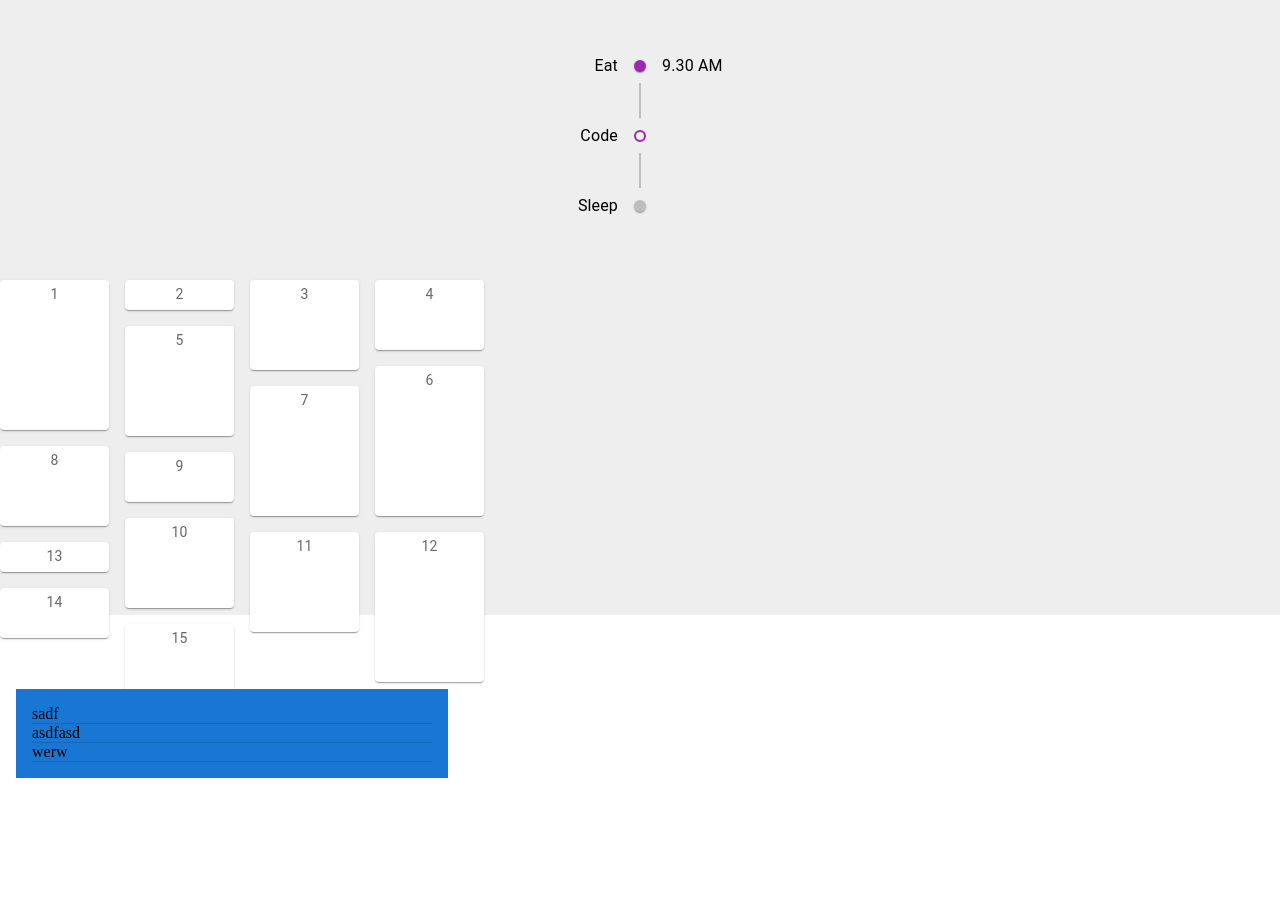
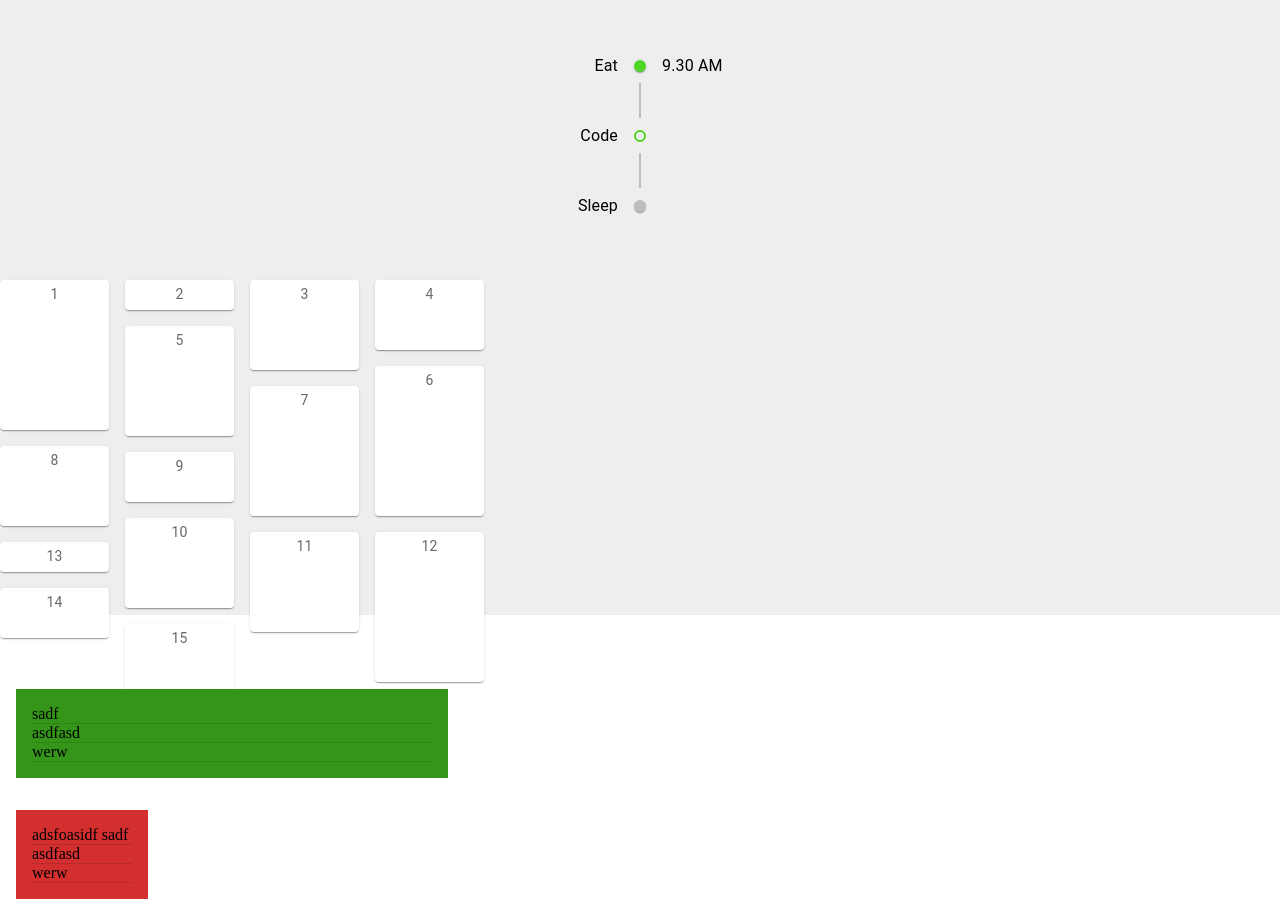
Before and after one commit to SantoshReddyBujala/Reactwebtype, a React (Create React App) app: page / in a window 1280 px wide. Shown: the part 185-1084 px from the top of the page. Before the commit the page ends 963 px from the top, so only its background shows below. Built offline with nearby package versions, Linux system fonts and the light colour scheme; a web font is replaced by a local one.

Commit message:
Custom theme completed

```diff
--- a/src/App.tsx
+++ b/src/App.tsx
@@ -38,9 +38,22 @@ import MuiTabs from "./components/MuiTabs";
 import MuiTimeline from "./components/MuiTimeline";
 import MuiMasonry from "./components/Masonry";
 import MuiResponsiveness from "./components/MuiResponsiveness";
+import { createTheme, ThemeProvider } from "@mui/material";
+
+const theme = createTheme({
+  status: {
+    danger: "#d32f2f",
+  },
+  palette: {
+    secondary: {
+      main: "#4dd623",
+    },
+  },
+});
 
 const App: React.FC = () => {
   return (
+    <ThemeProvider theme={theme}>
       <div className="app">
         <MuiMenu />
         <MuiDate />
@@ -82,6 +95,7 @@ const App: React.FC = () => {
       <MuiTypography /> */}
         {/* <MuiBottomNav /> */}
       </div>
+    </ThemeProvider>
   );
 };
 
--- a/src/components/MuiResponsiveness.tsx
+++ b/src/components/MuiResponsiveness.tsx
@@ -1,19 +1,32 @@
-import { Box, Divider } from "@mui/material";
+import { Box, Divider, styled } from "@mui/material";
 import React from "react";
+
+const StyledBox = styled(Box)(({ theme }) => ({
+  height: "100px",
+  width: "100px",
+  backgroundColor: theme.status.danger,
+  margin: "16px",
+  padding: "16px",
+}));
 
 const MuiResponsiveness = () => {
   return (
+    <>
       <Box
         sx={{
           height: "300px !important",
           width: { xs: 100, sm: 200, md: 300, lg: 400, xl: 500 },
-        bgcolor: "primary.main",
+          bgcolor: "secondary.dark",
           m: "16px",
           p: "16px",
         }}
       >
         sadf <Divider /> asdfasd <Divider /> werw <Divider />
       </Box>
+      <StyledBox>
+        adsfoasidf sadf <Divider /> asdfasd <Divider /> werw <Divider />
+      </StyledBox>
+    </>
   );
 };
 
--- /dev/null
+++ b/src/theme.d.ts
@@ -0,0 +1,14 @@
+import { ThemeOptions } from "@mui/material/styles";
+
+declare module '@mui/material/styles' {
+    interface Theme {
+        status: {
+            danger: string
+        }
+    }
+    interface ThemeOptions {
+        status: {
+            danger: React.CSSProperties['color']
+        }
+    }
+}
```
Lines whose indentation alone changed are shown as unchanged.
